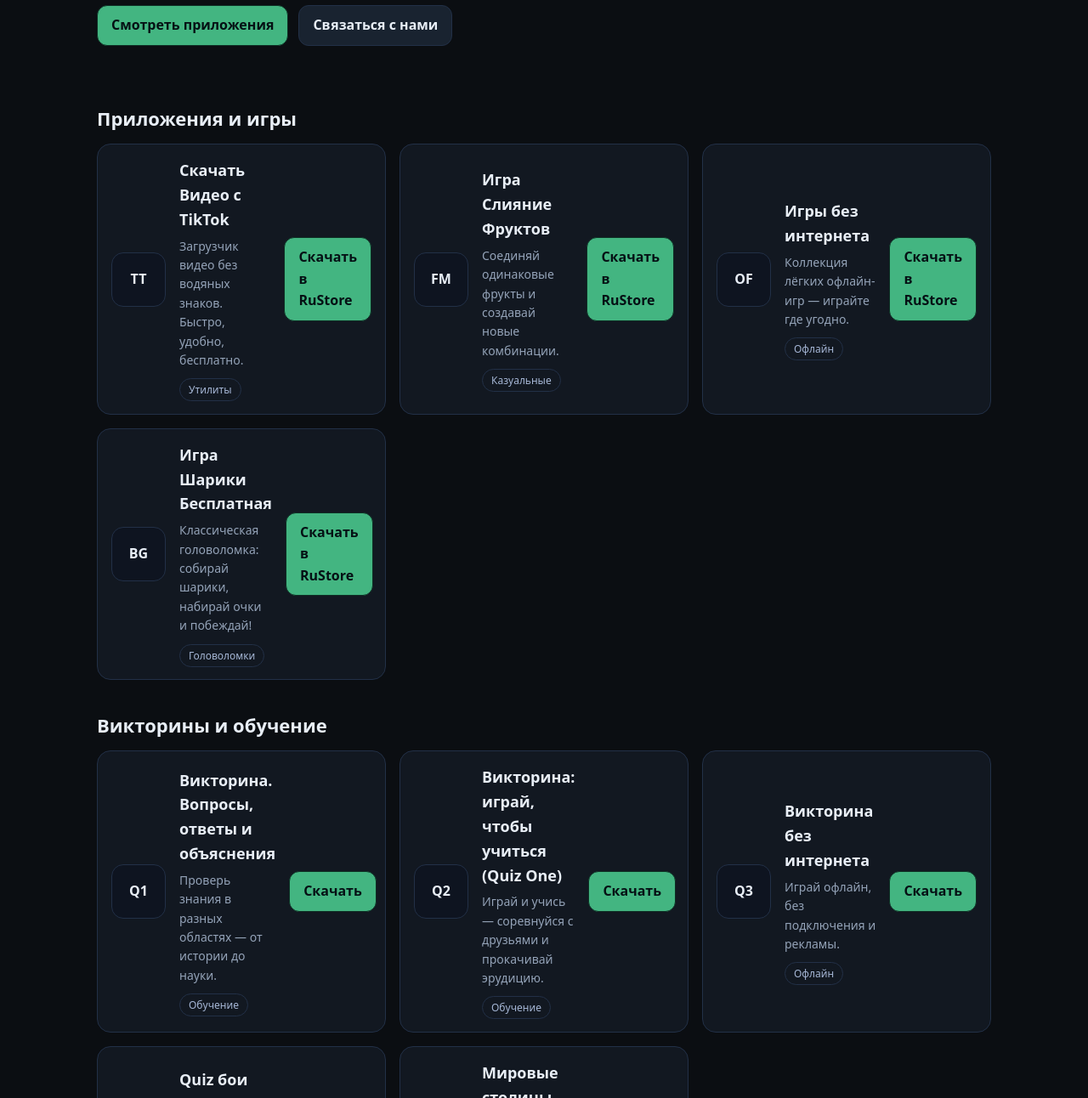
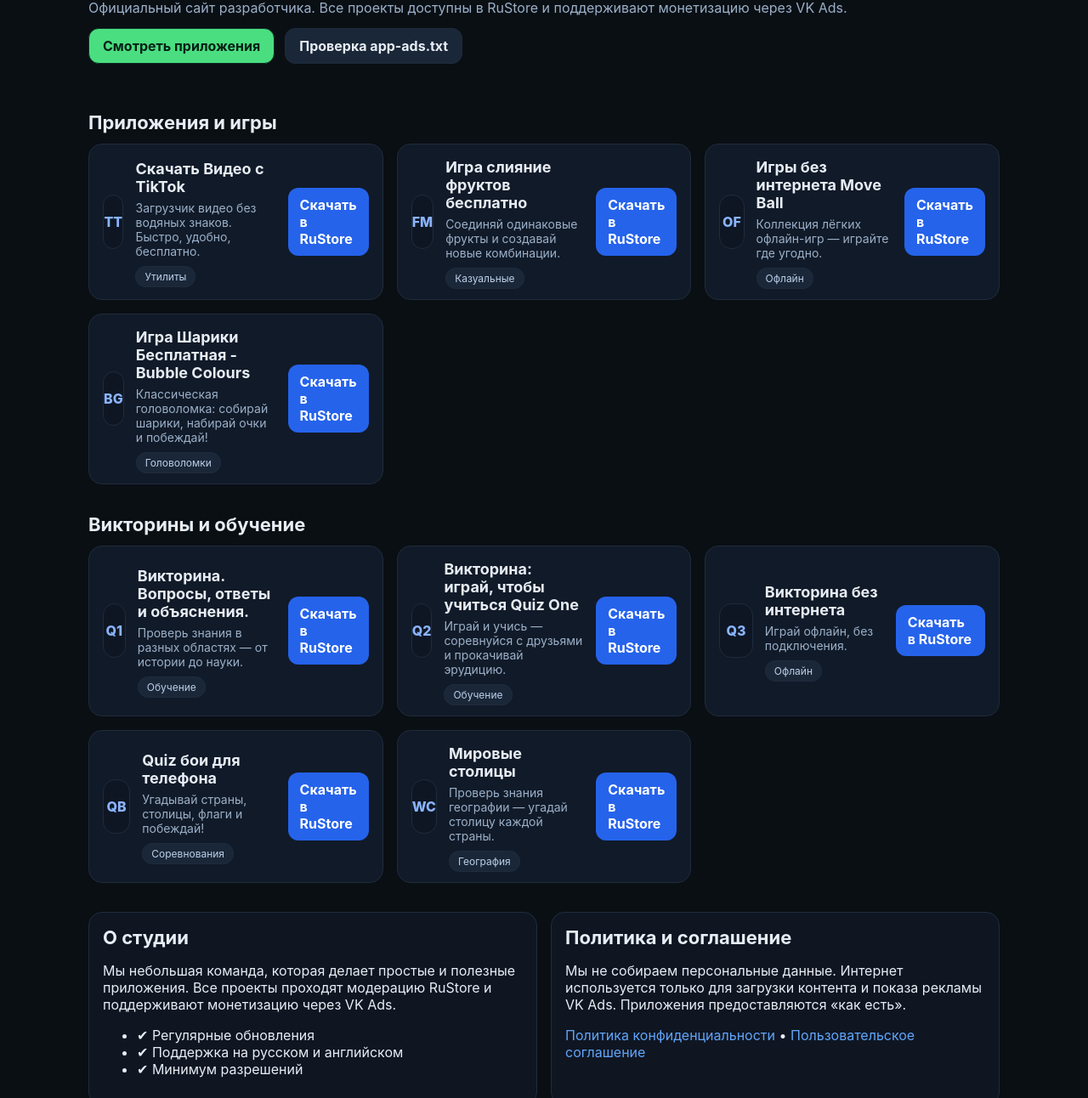
Before and after one commit to CODEVS20/codevs20.github.io, a plain HTML site: page index.html in a window 1280 px wide. Shown: the part 305-1597 px from the top of the page at 85% size. Drawn offline with Linux system fonts and the light colour scheme.

Commit message:
Refactor index.html for layout and content updates
Updated the website's meta description and adjusted various styles for improved layout and design. Modified sections for apps, quizzes, and contact information.

```diff
--- a/index.html
+++ b/index.html
@@ -4,66 +4,49 @@
   <meta charset="utf-8" />
   <meta name="viewport" content="width=device-width, initial-scale=1" />
   <title>CodeVS Apps — Игры, Викторины и Приложения</title>
-  <meta name="description" content="Официальный сайт разработчика CodeVS: игры, викторины и утилиты для Android. Ссылки на RuStore, контакты, политика и соглашение." />
+  <meta name="description" content="Официальный сайт разработчика CodeVS: игры, викторины и утилиты для Android (RuStore, VK Ads)." />
   <style>
     :root{
-      --bg:#0b0e12; --card:#121821; --muted:#94a3b8; --text:#e8eef6; --accent:#43b581; --accent-2:#60a5fa; --border:#223047;
+      --bg:#0a0f14; --panel:#0f1622; --card:#111a28; --text:#e7edf5; --muted:#9bb0c9;
+      --accent:#4ade80; --accent-2:#60a5fa; --border:#1f2b3c; --chip:#1a2738;
     }
     *{box-sizing:border-box}
-    html,body{height:100%}
-    body{margin:0;font-family: ui-sans-serif,system-ui,-apple-system,Segoe UI,Roboto,Arial,Ubuntu,'Noto Sans',sans-serif;background:var(--bg);color:var(--text);line-height:1.6}
+    body{margin:0;font-family:Inter,ui-sans-serif,system-ui,Segoe UI,Roboto,Arial;background:var(--bg);color:var(--text)}
     a{color:var(--accent-2);text-decoration:none}
-    a:hover{opacity:.9}
-    .container{max-width:1100px;margin:0 auto;padding:24px}
-    header{position:sticky;top:0;background:rgba(11,14,18,.7);backdrop-filter: blur(8px);border-bottom:1px solid var(--border);z-index:10}
-    .nav{display:flex;align-items:center;justify-content:space-between;gap:12px}
+    .container{max-width:1120px;margin:0 auto;padding:24px}
+    header{position:sticky;top:0;z-index:10;background:rgba(10,15,20,.65);backdrop-filter:blur(12px);border-bottom:1px solid var(--border)}
+    .nav{display:flex;align-items:center;justify-content:space-between;gap:16px}
     .brand{display:flex;align-items:center;gap:12px}
-    .logo{width:36px;height:36px;border-radius:12px;background:linear-gradient(135deg,var(--accent),#7c3aed);display:grid;place-items:center;font-weight:800}
-    .brand h1{font-size:18px;margin:0}
-    nav a{padding:8px 12px;border-radius:10px}
-    nav a:hover{background:#111a25}
-
-    .hero{display:grid;gap:16px;padding:56px 0}
-    .hero h2{font-size:36px;line-height:1.15;margin:0}
-    .hero p{color:var(--muted);margin:0}
-    .cta{display:flex;gap:12px;flex-wrap:wrap;margin-top:8px}
-    .btn{background:var(--accent);color:#051014;border:1px solid #0e2f24;padding:10px 16px;border-radius:12px;font-weight:700}
-    .btn.secondary{background:#192330;color:var(--text);border:1px solid var(--border)}
-
-    .section{margin:12px 0 36px}
-    .section h3{font-size:22px;margin:0 0 12px}
-
+    .logo{width:40px;height:40px;border-radius:12px;background:linear-gradient(135deg,var(--accent),#7c3aed);display:grid;place-items:center;font-weight:900;color:#08131b}
+    nav a{padding:10px 12px;border-radius:10px} nav a:hover{background:var(--chip)}
+    .hero{display:grid;gap:14px;padding:48px 0}
+    .hero h1{font-size:40px;margin:0;line-height:1.15}
+    .hero p{margin:0;color:var(--muted)}
+    .cta{display:flex;gap:12px;flex-wrap:wrap}
+    .btn{background:var(--accent);color:#052016;border:1px solid #0e2f24;padding:10px 16px;border-radius:12px;font-weight:700}
+    .btn.secondary{background:var(--chip);color:var(--text);border:1px solid var(--border)}
+    .section{margin:8px 0 34px}
+    .section h2{margin:0 0 12px;font-size:22px}
     .grid{display:grid;grid-template-columns:repeat(12,1fr);gap:16px}
-    .card{grid-column:span 12;background:var(--card);border:1px solid var(--border);border-radius:16px;padding:16px;display:flex;gap:16px;align-items:center}
-    .card .icon{width:64px;height:64px;border-radius:14px;flex:0 0 64px;background:#0e1420;border:1px solid var(--border);display:grid;place-items:center;font-weight:800}
-    .card h4{margin:0 0 6px;font-size:18px}
-    .meta{color:var(--muted);font-size:14px;margin:0 0 10px}
-    .actions{display:flex;gap:10px;flex-wrap:wrap;margin-left:auto}
-    .tag{font-size:12px;color:#a6b7d6;border:1px solid var(--border);border-radius:999px;padding:4px 10px}
-
-    .two-col{display:grid;grid-template-columns:1fr;gap:16px}
-    .panel{background:var(--card);border:1px solid var(--border);border-radius:16px;padding:16px}
-
-    footer{border-top:1px solid var(--border);margin-top:36px}
-    .foot{display:flex;flex-wrap:wrap;gap:12px;align-items:center;justify-content:space-between;padding:18px 0;color:var(--muted)}
-
-    @media(min-width:680px){
-      .hero h2{font-size:48px}
-      .card{grid-column:span 6}
-      .two-col{grid-template-columns:1fr 1fr}
-    }
-    @media(min-width:980px){
-      .card{grid-column:span 4}
-    }
+    .card{grid-column:span 12;background:var(--card);border:1px solid var(--border);border-radius:16px;padding:16px;display:flex;gap:14px;align-items:center}
+    .card .icon{width:64px;height:64px;border-radius:14px;background:#0e1624;border:1px solid var(--border);display:grid;place-items:center;font-weight:800;color:#8ab4ff}
+    .card h3{margin:0 0 6px;font-size:18px}
+    .meta{margin:0 0 10px;color:var(--muted);font-size:14px}
+    .tag{padding:4px 10px;border-radius:999px;background:var(--chip);border:1px solid var(--border);color:#bcd0ea;font-size:12px;margin-right:8px}
+    .actions{margin-left:auto;display:flex;gap:10px;flex-wrap:wrap}
+    .rustore{background:#2563eb;color:#fff;border:none;padding:10px 14px;border-radius:12px;font-weight:700}
+    .columns{display:grid;grid-template-columns:1fr;gap:16px}
+    .panel{background:var(--panel);border:1px solid var(--border);border-radius:16px;padding:16px}
+    footer{border-top:1px solid var(--border)}
+    .foot{padding:18px 0;color:var(--muted);display:flex;justify-content:space-between;flex-wrap:wrap}
+    @media(min-width:720px){.hero h1{font-size:56px}.card{grid-column:span 6}.columns{grid-template-columns:1fr 1fr}}
+    @media(min-width:1000px){.card{grid-column:span 4}}
   </style>
 </head>
 <body>
 <header>
   <div class="container nav">
-      <div class="brand">
-        <div class="logo">CV</div>
-        <h1>CodeVS Apps</h1>
-      </div>
+    <div class="brand"><div class="logo">CV</div><div><strong>CodeVS Apps</strong></div></div>
     <nav>
       <a href="#apps">Приложения</a>
       <a href="#quizzes">Викторины</a>
@@ -75,158 +58,148 @@
 
 <main class="container">
   <section class="hero">
-      <h2>Игры, викторины и утилиты для Android</h2>
-      <p>Официальный сайт разработчика. Здесь собраны все проекты с прямыми ссылками на RuStore. Поддерживаем рекламу VK Ads и регулярные обновления.</p>
+    <h1>Игры, викторины и утилиты для Android</h1>
+    <p>Официальный сайт разработчика. Все проекты доступны в RuStore и поддерживают монетизацию через VK Ads.</p>
     <div class="cta">
       <a class="btn" href="#apps">Смотреть приложения</a>
-        <a class="btn secondary" href="#contact">Связаться с нами</a>
+      <a class="btn secondary" href="app-ads.txt">Проверка app-ads.txt</a>
     </div>
   </section>
 
   <section id="apps" class="section">
-      <h3>Приложения и игры</h3>
+    <h2>Приложения и игры</h2>
     <div class="grid">
+      <!-- 1 -->
       <article class="card">
         <div class="icon">TT</div>
         <div>
-            <h4>Скачать Видео с TikTok</h4>
+          <h3>Скачать Видео с TikTok</h3>
           <p class="meta">Загрузчик видео без водяных знаков. Быстро, удобно, бесплатно.</p>
           <span class="tag">Утилиты</span>
         </div>
-          <div class="actions">
-            <a class="btn" href="https://www.rustore.ru/catalog/app/dev.appnova77.tiktokdownloader" target="_blank" rel="noopener">Скачать в RuStore</a>
-          </div>
+        <div class="actions"><a class="rustore" href="https://www.rustore.ru/catalog/app/com.devapply.downloadtiktok" target="_blank" rel="noopener">Скачать в RuStore</a></div>
       </article>
-
+      <!-- 2 -->
       <article class="card">
         <div class="icon">FM</div>
         <div>
-            <h4>Игра Слияние Фруктов</h4>
+          <h3>Игра слияние фруктов бесплатно</h3>
           <p class="meta">Соединяй одинаковые фрукты и создавай новые комбинации.</p>
           <span class="tag">Казуальные</span>
         </div>
-          <div class="actions">
-            <a class="btn" href="https://www.rustore.ru/catalog/app/dev.appnova77.fruitmerge" target="_blank" rel="noopener">Скачать в RuStore</a>
-          </div>
+        <div class="actions"><a class="rustore" href="https://www.rustore.ru/catalog/app/com.yslynifru.marbesbslynrus" target="_blank" rel="noopener">Скачать в RuStore</a></div>
       </article>
-
+      <!-- 3 -->
       <article class="card">
         <div class="icon">OF</div>
         <div>
-            <h4>Игры без интернета</h4>
+          <h3>Игры без интернета Move Ball</h3>
           <p class="meta">Коллекция лёгких офлайн-игр — играйте где угодно.</p>
           <span class="tag">Офлайн</span>
         </div>
-          <div class="actions">
-            <a class="btn" href="https://www.rustore.ru/catalog/app/dev.appnova77.offlinegames" target="_blank" rel="noopener">Скачать в RuStore</a>
-          </div>
+        <div class="actions"><a class="rustore" href="https://www.rustore.ru/catalog/app/com.movieball.rusmoveballtri" target="_blank" rel="noopener">Скачать в RuStore</a></div>
       </article>
-
+      <!-- 4 -->
       <article class="card">
         <div class="icon">BG</div>
         <div>
-            <h4>Игра Шарики Бесплатная</h4>
+          <h3>Игра Шарики Бесплатная - Bubble Colours</h3>
           <p class="meta">Классическая головоломка: собирай шарики, набирай очки и побеждай!</p>
           <span class="tag">Головоломки</span>
         </div>
-          <div class="actions">
-            <a class="btn" href="https://www.rustore.ru/catalog/app/com.bubble.colourmaru" target="_blank" rel="noopener">Скачать в RuStore</a>
-          </div>
+        <div class="actions"><a class="rustore" href="https://www.rustore.ru/catalog/app/com.bubble.colourmarru" target="_blank" rel="noopener">Скачать в RuStore</a></div>
       </article>
     </div>
   </section>
 
   <section id="quizzes" class="section">
-      <h3>Викторины и обучение</h3>
+    <h2>Викторины и обучение</h2>
     <div class="grid">
       <article class="card">
         <div class="icon">Q1</div>
         <div>
-            <h4>Викторина. Вопросы, ответы и объяснения</h4>
+          <h3>Викторина. Вопросы, ответы и объяснения.</h3>
           <p class="meta">Проверь знания в разных областях — от истории до науки.</p>
           <span class="tag">Обучение</span>
         </div>
-          <div class="actions"><a class="btn" href="https://www.rustore.ru/catalog/app/dev.quizapp.questions" target="_blank" rel="noopener">Скачать</a></div>
+        <div class="actions"><a class="rustore" href="https://www.rustore.ru/catalog/app/com.codevs.quizappmozg" target="_blank" rel="noopener">Скачать в RuStore</a></div>
       </article>
       <article class="card">
         <div class="icon">Q2</div>
         <div>
-            <h4>Викторина: играй, чтобы учиться (Quiz One)</h4>
+          <h3>Викторина: играй, чтобы учиться Quiz One</h3>
           <p class="meta">Играй и учись — соревнуйся с друзьями и прокачивай эрудицию.</p>
           <span class="tag">Обучение</span>
         </div>
-          <div class="actions"><a class="btn" href="https://www.rustore.ru/catalog/app/dev.quizapp.learn" target="_blank" rel="noopener">Скачать</a></div>
+        <div class="actions"><a class="rustore" href="https://www.rustore.ru/catalog/app/com.worktime.oneliklerrost" target="_blank" rel="noopener">Скачать в RuStore</a></div>
       </article>
       <article class="card">
         <div class="icon">Q3</div>
         <div>
-            <h4>Викторина без интернета</h4>
-            <p class="meta">Играй офлайн, без подключения и рекламы.</p>
+          <h3>Викторина без интернета</h3>
+          <p class="meta">Играй офлайн, без подключения.</p>
           <span class="tag">Офлайн</span>
         </div>
-          <div class="actions"><a class="btn" href="https://www.rustore.ru/catalog/app/dev.quizapp.offline" target="_blank" rel="noopener">Скачать</a></div>
+        <div class="actions"><a class="rustore" href="https://www.rustore.ru/catalog/app/com.worktime.qviznewbolo" target="_blank" rel="noopener">Скачать в RuStore</a></div>
       </article>
       <article class="card">
         <div class="icon">QB</div>
         <div>
-            <h4>Quiz бои для телефона</h4>
+          <h3>Quiz бои для телефона</h3>
           <p class="meta">Угадывай страны, столицы, флаги и побеждай!</p>
           <span class="tag">Соревнования</span>
         </div>
-          <div class="actions"><a class="btn" href="https://www.rustore.ru/catalog/app/dev.quizapp.quizbattle" target="_blank" rel="noopener">Скачать</a></div>
+        <div class="actions"><a class="rustore" href="https://www.rustore.ru/catalog/app/com.worktime.oboiqudlytel" target="_blank" rel="noopener">Скачать в RuStore</a></div>
       </article>
       <article class="card">
         <div class="icon">WC</div>
         <div>
-            <h4>Мировые столицы</h4>
-            <p class="meta">Проверь свои знания географии — угадай столицу каждой страны.</p>
+          <h3>Мировые столицы</h3>
+          <p class="meta">Проверь знания географии — угадай столицу каждой страны.</p>
           <span class="tag">География</span>
         </div>
-          <div class="actions"><a class="btn" href="https://www.rustore.ru/catalog/app/dev.quizapp.worldcapitals" target="_blank" rel="noopener">Скачать</a></div>
+        <div class="actions"><a class="rustore" href="https://www.rustore.ru/catalog/app/com.worktime.isfoninsher" target="_blank" rel="noopener">Скачать в RuStore</a></div>
       </article>
     </div>
   </section>
 
-    <section id="about" class="section two-col">
+  <section id="about" class="section columns">
     <div class="panel">
-        <h3>О студии</h3>
-        <p>Мы небольшая команда, которая делает простые и полезные приложения. Ставим во главу угла скорость, стабильность и приватность пользователей. Все проекты проходят модерацию RuStore и поддерживают монетизацию через VK Ads.</p>
+      <h2>О студии</h2>
+      <p>Мы небольшая команда, которая делает простые и полезные приложения. Все проекты проходят модерацию RuStore и поддерживают монетизацию через VK Ads.</p>
       <ul>
         <li>✔ Регулярные обновления</li>
         <li>✔ Поддержка на русском и английском</li>
-          <li>✔ Никаких лишних разрешений</li>
+        <li>✔ Минимум разрешений</li>
       </ul>
     </div>
     <div class="panel">
-        <h3>Политика и соглашение</h3>
+      <h2>Политика и соглашение</h2>
       <p>Мы не собираем персональные данные. Интернет используется только для загрузки контента и показа рекламы VK Ads. Приложения предоставляются «как есть».</p>
-        <div class="actions">
-          <a class="btn secondary" href="#privacy">Политика</a>
-          <a class="btn secondary" href="#terms">Соглашение</a>
-        </div>
+      <p><a href="#privacy">Политика конфиденциальности</a> • <a href="#terms">Пользовательское соглашение</a></p>
     </div>
   </section>
 
   <section id="contact" class="section">
-      <h3>Контакты</h3>
+    <h2>Контакты</h2>
     <div class="panel">
-        <p><strong>Email:</strong> support.appdev@gmail.com</p>
-        <p><strong>Telegram:</strong> <a href="https://t.me/AppDevSupport" target="_blank" rel="noopener">@AppDevSupport</a></p>
-        <p><strong>VK:</strong> <a href="https://vk.com/" target="_blank" rel="noopener">vk.com/idYOURID</a></p>
+      <p><strong>Email:</strong> codevs2000@gmail.com</p>
+      <p><strong>Telegram:</strong> <a href="https://t.me/AppDevSupport" target="_blank" rel="noopener">@serian278</a></p>
+      <p><strong>VK:</strong> <a href="https://vk.com/" target="_blank" rel="noopener">vk.com/id859880582</a></p>
     </div>
   </section>
 
   <section id="privacy" class="section">
-      <h3>Политика конфиденциальности</h3>
+    <h2>Политика конфиденциальности</h2>
     <div class="panel">
-        <p>Мы не запрашиваем и не обрабатываем персональные данные пользователей. Приложения используют сеть для загрузки контента и показа рекламы. Данные не передаются третьим лицам, кроме случаев, предусмотренных законом. По вопросам удаления связанных данных обращайтесь на <a href="mailto:support.appdev@gmail.com">support.appdev@gmail.com</a>.</p>
+      <p>Мы не запрашиваем и не обрабатываем персональные данные пользователей. Приложения используют сеть для загрузки контента и показа рекламы. По вопросам удаления данных обращайтесь на <a href="mailto:codevs2000@gmail.com">codevs2000@gmail.com</a>.</p>
     </div>
   </section>
 
   <section id="terms" class="section">
-      <h3>Пользовательское соглашение</h3>
+    <h2>Пользовательское соглашение</h2>
     <div class="panel">
-        <p>Используя приложения, вы соглашаетесь соблюдать законодательство вашей страны и правила платформ. Функционал предоставляется «как есть» без гарантий. Разработчик не несёт ответственности за потери, вызванные некорректным использованием, сбоями устройств или сервисов третьих лиц. При нарушениях доступ может быть ограничен.</p>
+      <p>Используя приложения, вы соглашаетесь с правилами платформ. Функционал предоставляется «как есть» без гарантий. Разработчик не несёт ответственности за потери, вызванные некорректным использованием, сбоями устройств или сервисов третьих лиц.</p>
     </div>
   </section>
 </main>
@@ -237,9 +210,6 @@
     <a href="#apps">Наверх ↑</a>
   </div>
 </footer>
-
-  <script>
-    document.getElementById('y').textContent = new Date().getFullYear();
-  </script>
+<script>document.getElementById('y').textContent=new Date().getFullYear();</script>
 </body>
 </html>
```
Lines whose indentation alone changed are shown as unchanged.
